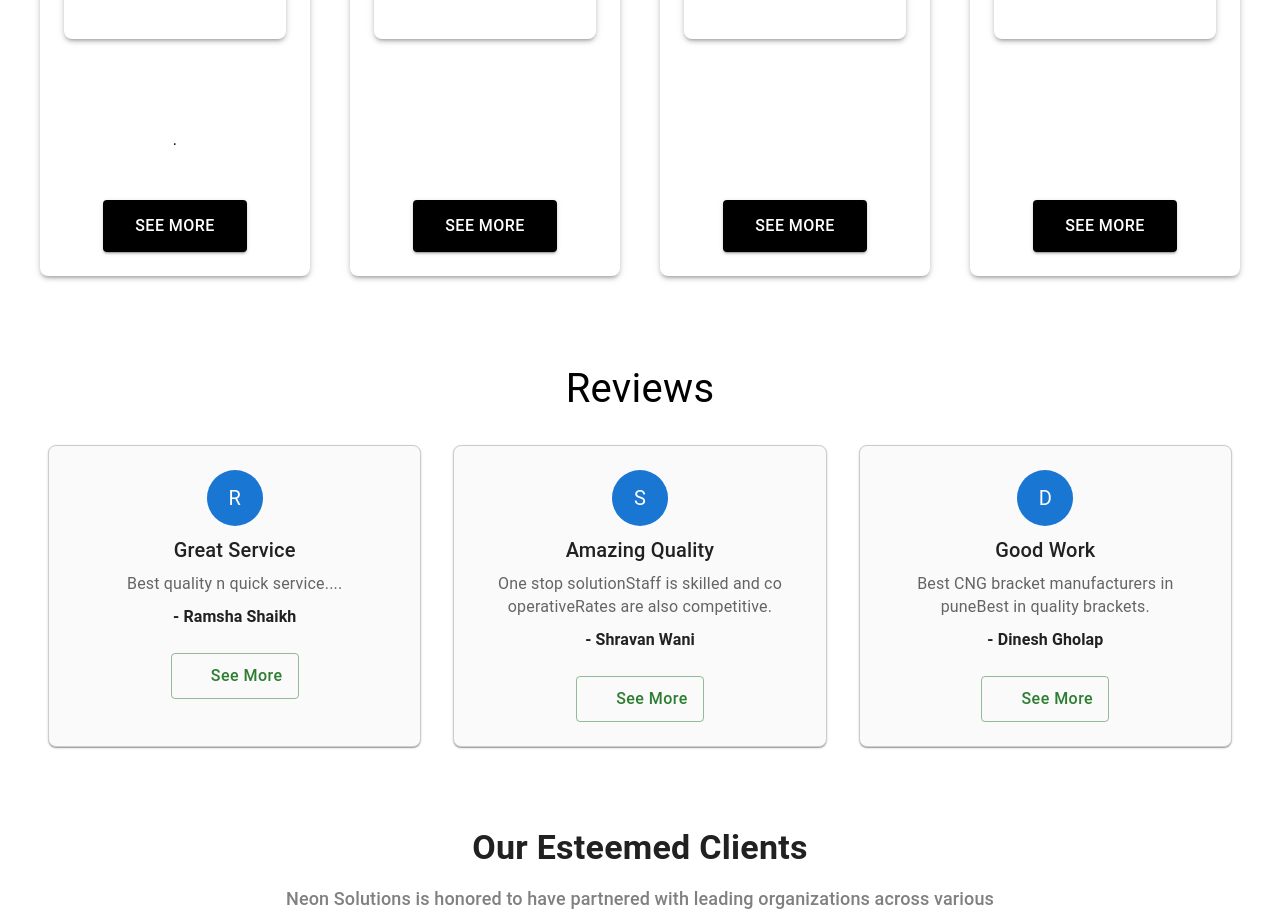
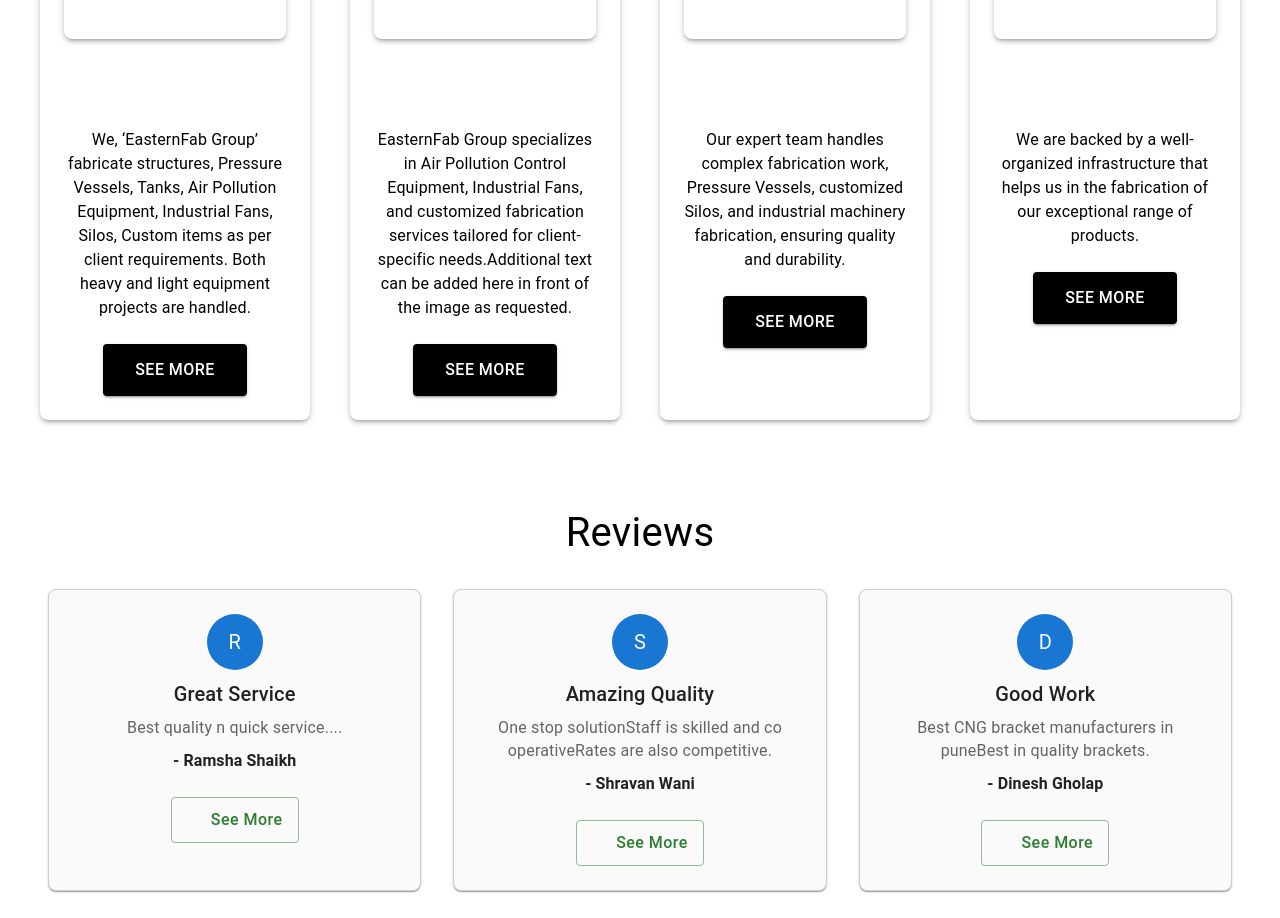
Before and after one commit to Shubham-Jagtap-5254/estarnFab, a React (Vite) app: page / in a window 1280 px wide. Shown: the part 5340-6258 px from the top of the page. Built offline with nearby package versions, Linux system fonts and the light colour scheme; some icons are missing.

Commit message:
add discription to work page

```diff
--- a/src/Components/Work.jsx
+++ b/src/Components/Work.jsx
@@ -5,29 +5,25 @@
   const workItems = [
     {
       title: '',
-      date: '',
-      description: '.',
+      description: 'We, ‘EasternFab Group’ fabricate structures, Pressure Vessels, Tanks, Air Pollution Equipment, Industrial Fans, Silos, Custom items as per client requirements. Both heavy and light equipment projects are handled.',
       imgSrc: '/src/assets/poster2.webp',
       imgAlt: 'Image 1',
     },
     {
       title: '',
-      date: '',
-      description: '',
+      description: 'EasternFab Group specializes in Air Pollution Control Equipment, Industrial Fans, and customized fabrication services tailored for client-specific needs.Additional text can be added here in front of the image as requested.',
       imgSrc: '/src/assets/poster2.webp',
       imgAlt: 'Image 1',
     },
     {
       title: '',
-      date: '',
-      description: '',
+      description: 'Our expert team handles complex fabrication work, Pressure Vessels, customized Silos, and industrial machinery fabrication, ensuring quality and durability.',
       imgSrc: '/src/assets/poster.webp',
       imgAlt: 'Image 2',
     },
     {
       title: '',
-      date: '',
-      description: '',
+       description: 'We are backed by a well-organized infrastructure that helps us in the fabrication of our exceptional range of products.',
       imgSrc: '/src/assets/poster1.webp',
       imgAlt: 'Image 3',
     },
@@ -126,7 +122,7 @@
                   textAlign: 'center',
                 }}
               >
-                {title || '\u00A0' /* non-breaking space if empty */}
+                {title || '\u00A0' }
               </Typography>
               <Typography
                 sx={{
```
